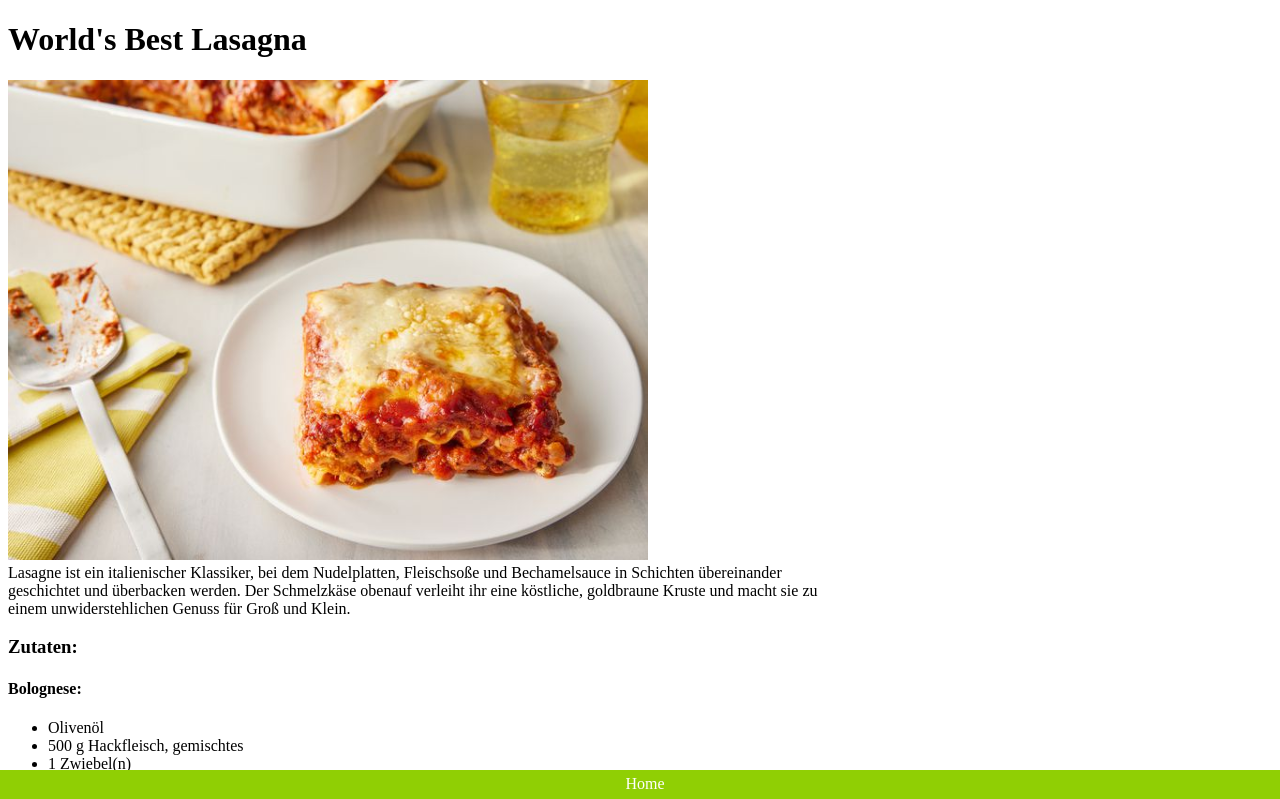
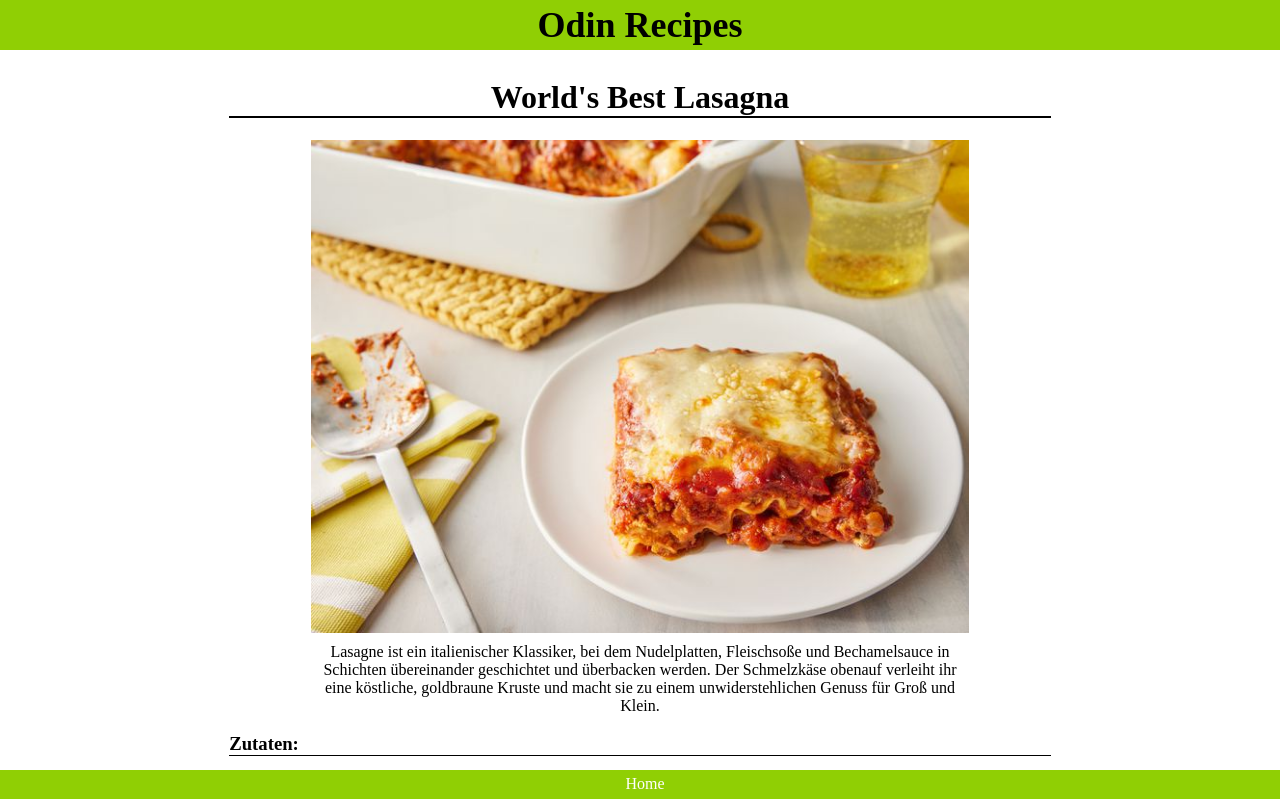
Before and after one commit to dabla1710/odin-recipes, a plain HTML site: page recipes/lasagna.html in a window 1280 px wide. Shown: the top 799 px of the page. Drawn offline with Linux system fonts and the light colour scheme.

Commit message:
reworked css for footer, header, better spacing and readability

```diff
--- a/recipes/lasagna.html
+++ b/recipes/lasagna.html
@@ -7,9 +7,18 @@
     <link rel="stylesheet" href="/styles/style.css">
 </head>
 <body>
+    <!-- Header -->
+    <div class="header">
+        Odin Recipes
+    </div>
+
+    <div id="pusher-header" style="height:50px; margin-bottom: 10px;"></div>
+
+    <div class="content">
+
         <h1>World's Best Lasagna</h1>
 
-    <img src="../images/worlds-best-lasagna-served.jpg" style="width: 50vw"alt="worlds best lasagna served on a plate">
+        <img src="../images/worlds-best-lasagna-served.jpg" alt="worlds best lasagna served on a plate">
 
         <!-- Description -->
         <div class="description">
@@ -67,7 +76,11 @@
             </ol>
         </div>
 
-    <div id="pusher" style="height:20px; margin-bottom: 10px;"></div>
+    </div> <!-- End content -->
+
+
+
+    <div id="pusher-footer" style="height:20px; margin-bottom: 10px;"></div>
 
 
     <!-- Footer -->
--- a/styles/style.css
+++ b/styles/style.css
@@ -2,11 +2,47 @@
     --main-color: #90CF04;
 }
 
-body {
+h1 {
+    text-align: center;
+    border-bottom: 2px solid black;
+}
+
+h3 {
+    border-bottom: 1px solid black;
+}
+
+img {
+    display: block;
     width: 80%;
+    margin: 0 auto;
 }
+
+.header {
+    position: fixed;
+    top: 0;
+    left: 0;
+    height: 50px;
+    width:100%;
+
+    display: flex;
+    justify-content: center;
+    align-items: center;
+
+    font-size: 36px;
+    font-weight: 900;
+
+    background-color: var(--main-color);
+}
+
+.content {
+    width: 65%;
+    margin: 0 auto;
+}
+
 .description {
     max-width: 80%;
+    margin: 10px auto;
+    text-align: center;
 }
 
 .footer-home {
```
Lines whose indentation alone changed are shown as unchanged.
